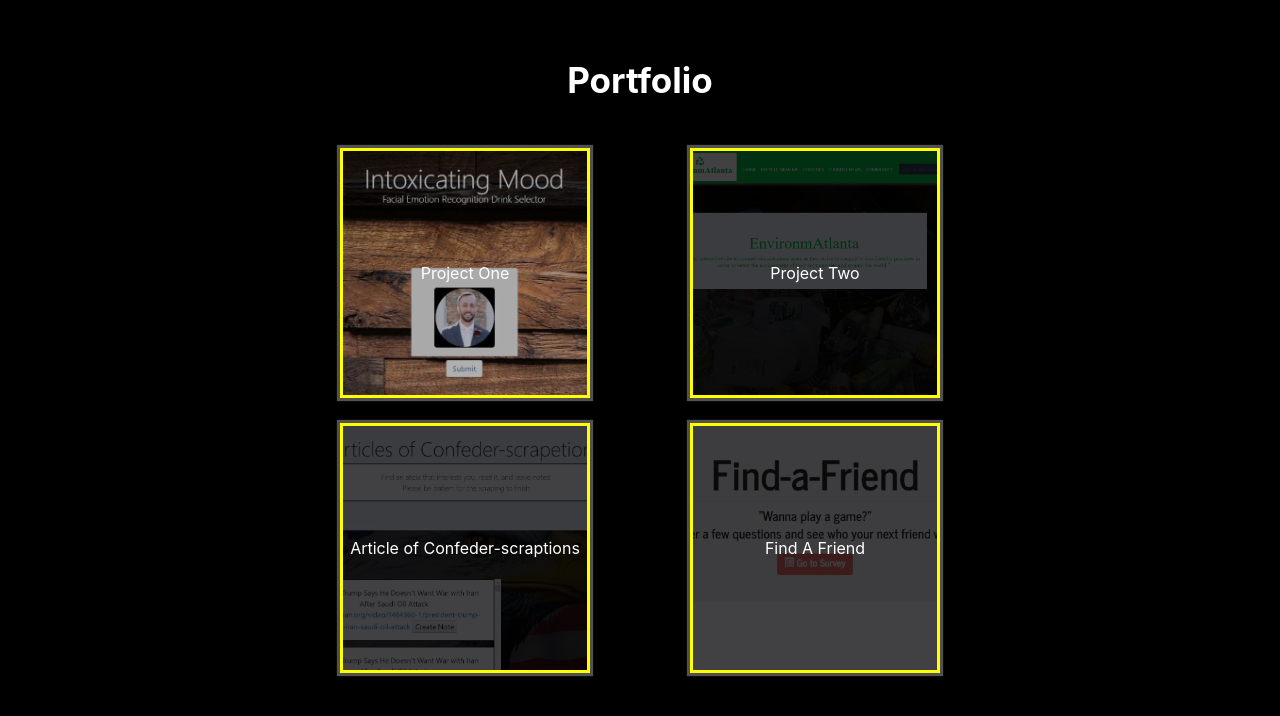
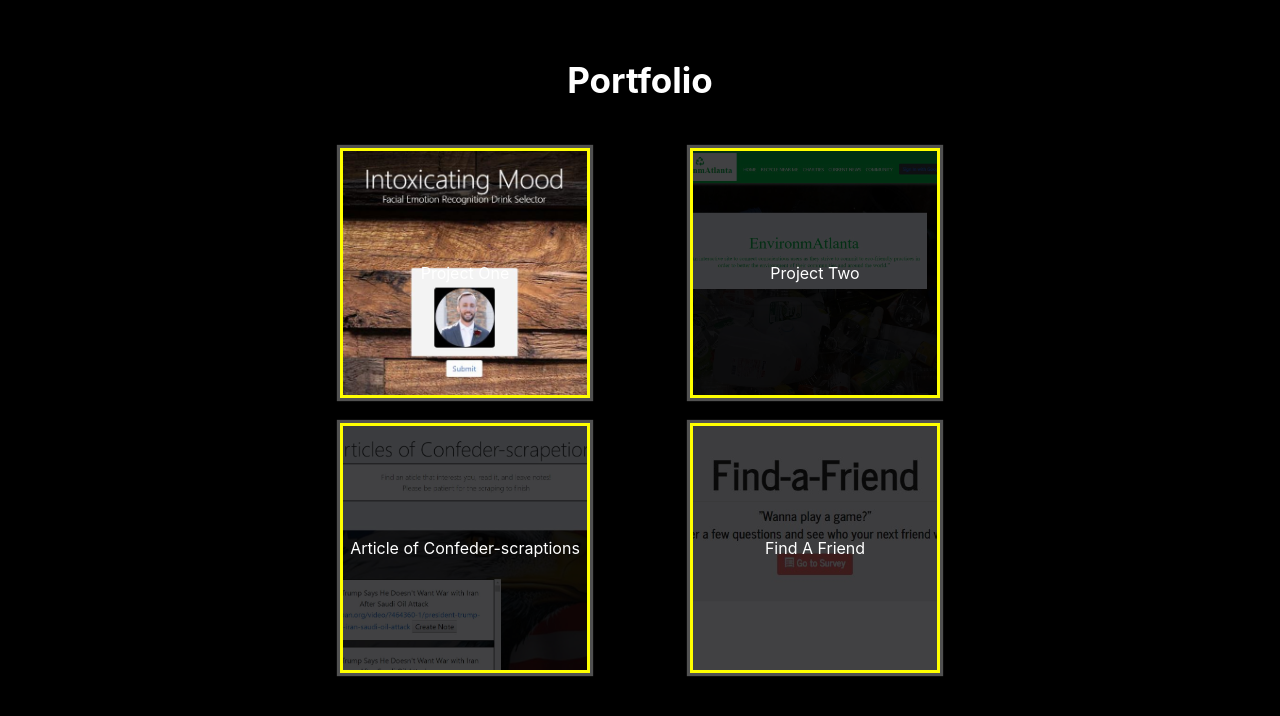
Before and after one commit to Tphorton14/Portfolio, a plain HTML site: page index.html in a window 1280 px wide. Shown: the part 1071-1787 px from the top of the page. Drawn offline with nearby package versions, Linux system fonts and the light colour scheme.

Commit message:
project one test again

```diff
--- a/style.css
+++ b/style.css
@@ -10,7 +10,7 @@ i {
     font-weight: bold;
 }
 .colOne {
-    background: url("images/projetOne.JPG") #41414369;
+    background: url("images/projetOne.JPG") #41414302;
     background-size: cover;
     background-position: center;
     margin-right: 100px;
```
